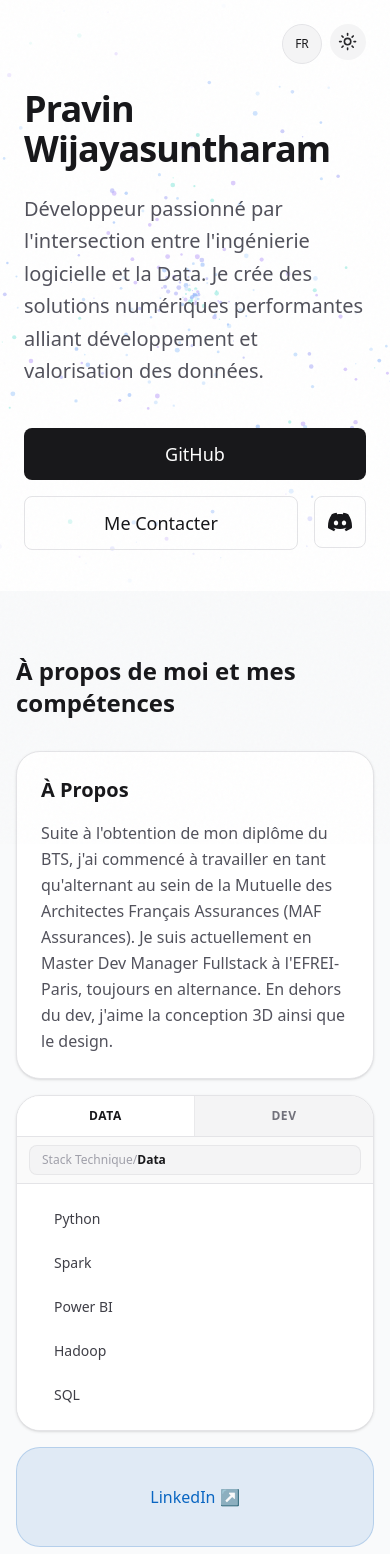
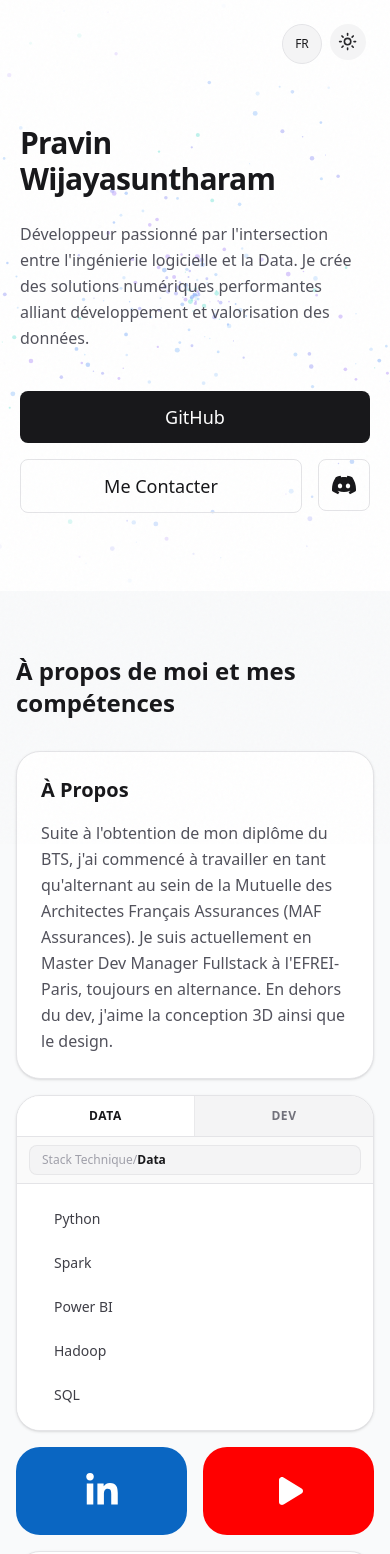
Before and after one commit to pravinwijay/portfolio-antigravity, a Next.js app: page / in a window 390 px wide. Shown: the top 1554 px of the page. Built offline with nearby package versions, Linux system fonts and the light colour scheme.

Commit message:
feat: responsive layout fixes, icon-only LinkedIn/YouTube buttons

```diff
--- a/src/app/globals.css
+++ b/src/app/globals.css
@@ -35,4 +35,25 @@ body {
 
 html {
   scroll-behavior: smooth;
+  -webkit-text-size-adjust: 100%;
+  text-size-adjust: 100%;
 }
+
+/* Prevent horizontal shifting on any screen (clip keeps position: sticky working) */
+html,
+body {
+  max-width: 100%;
+  overflow-x: clip;
+}
+
+body {
+  min-height: 100dvh;
+  overflow-wrap: break-word;
+}
+
+img,
+svg,
+video,
+canvas {
+  max-width: 100%;
+}
--- a/src/app/layout.tsx
+++ b/src/app/layout.tsx
@@ -1,4 +1,4 @@
-import type { Metadata } from "next";
+import type { Metadata, Viewport } from "next";
 import { Geist, Geist_Mono } from "next/font/google";
 import "./globals.css";
 import { Providers } from "@/app/providers";
@@ -23,6 +23,11 @@ export const metadata: Metadata = {
 
 
 
+export const viewport: Viewport = {
+  width: "device-width",
+  initialScale: 1,
+};
+
 export default function RootLayout({
   children,
 }: Readonly<{
--- a/src/components/sections/FeatureShowcase.tsx
+++ b/src/components/sections/FeatureShowcase.tsx
@@ -77,9 +77,9 @@ export function FeatureShowcase() {
     return (
         <section
             ref={containerRef}
-            className={`relative ${filteredProjects.length > 1 ? 'lg:h-[300vh]' : 'lg:min-h-screen'} bg-white dark:bg-black py-20 lg:py-0`}
+            className={`relative ${filteredProjects.length > 1 ? 'lg:h-[300vh]' : 'lg:min-h-dvh'} bg-white dark:bg-black py-20 lg:py-0`}
         >
-            <div className="lg:sticky lg:top-0 lg:h-screen lg:overflow-hidden flex flex-col lg:items-center">
+            <div className="lg:sticky lg:top-0 lg:h-dvh lg:overflow-hidden flex flex-col lg:items-center">
 
                 {/* Right Column: Preview (Absolute positioned to right for cut-off effect) */}
                 <div className="hidden lg:block absolute top-1/2 right-0 -translate-y-1/2 w-[60vw] h-[70vh] z-0">
--- a/src/components/sections/Hero.tsx
+++ b/src/components/sections/Hero.tsx
@@ -9,7 +9,7 @@ export function Hero() {
     const { t } = useLanguage()
 
     return (
-        <section className="h-[70vh] flex flex-col justify-center px-6 lg:px-24 pt-32 pb-20 relative z-10 overflow-hidden">
+        <section className="min-h-[70svh] flex flex-col justify-center px-5 sm:px-6 lg:px-24 pt-28 sm:pt-32 pb-16 sm:pb-20 relative z-10 overflow-hidden">
             <div className="absolute inset-0 z-0 opacity-50 dark:opacity-80 pointer-events-none">
                 <ParticleGalaxy />
             </div>
@@ -20,10 +20,10 @@ export function Hero() {
                 transition={{ duration: 0.8, ease: "easeOut" }}
                 className="space-y-6 max-w-4xl relative z-10"
             >
-                <h1 className="text-4xl sm:text-5xl md:text-6xl lg:text-7xl xl:text-8xl font-bold tracking-tight text-zinc-900 dark:text-white/90 transition-colors">
+                <h1 className="text-[1.65rem] min-[380px]:text-3xl sm:text-5xl md:text-6xl lg:text-7xl xl:text-8xl font-bold tracking-tight text-zinc-900 dark:text-white/90 transition-colors break-words">
                     {t('hero.title1')} <br className="hidden md:block" /> {t('hero.title2')}
                 </h1>
-                <p className="text-xl md:text-2xl text-zinc-600 dark:text-white/60 max-w-2xl leading-relaxed transition-colors">
+                <p className="text-base sm:text-xl md:text-2xl text-zinc-600 dark:text-white/60 max-w-2xl leading-relaxed transition-colors">
                     {t('hero.subtitle')}
                 </p>
 
--- a/src/components/ui/BentoGrid.tsx
+++ b/src/components/ui/BentoGrid.tsx
@@ -5,7 +5,7 @@ import { motion, AnimatePresence } from 'framer-motion'
 import { Briefcase, GraduationCap, ChevronDown } from 'lucide-react'
 import { SiCarrefour, SiReact, SiAngular, SiPython, SiApachespark, SiApachehadoop } from 'react-icons/si'
 import { DiMsqlServer } from 'react-icons/di'
-import { FaUtensils } from 'react-icons/fa6'
+import { FaUtensils, FaLinkedinIn, FaPlay } from 'react-icons/fa6'
 import { TbBrandCSharp, TbSql } from 'react-icons/tb'
 import { useLanguage } from '../../context/LanguageContext'
 import { getImagePath } from '../../utils/basePath'
@@ -267,11 +267,11 @@ export function BentoGrid() {
                 initial="hidden"
                 whileInView="show"
                 viewport={{ once: true }}
-                className="grid grid-cols-1 md:grid-cols-4 gap-4 auto-rows-auto"
+                className="grid grid-cols-1 md:grid-cols-2 lg:grid-cols-4 gap-4 auto-rows-auto"
             >
 
                 {/* About Block - Large */}
-                <motion.div variants={item} className="md:col-span-2 md:row-span-2 bg-white dark:bg-zinc-900 rounded-3xl p-6 md:p-8 border border-zinc-200 dark:border-white/5 relative overflow-hidden group shadow-sm dark:shadow-none transition-colors min-h-0 md:min-h-[300px]">
+                <motion.div variants={item} className="md:col-span-2 lg:row-span-2 min-w-0 bg-white dark:bg-zinc-900 rounded-3xl p-6 md:p-8 border border-zinc-200 dark:border-white/5 relative overflow-hidden group shadow-sm dark:shadow-none transition-colors min-h-0 lg:min-h-[300px]">
                     <div className="absolute inset-0 bg-gradient-to-br from-indigo-500/10 to-purple-500/10 opacity-0 group-hover:opacity-100 transition-opacity duration-500" />
                     <h3 className="text-xl md:text-2xl font-semibold text-zinc-900 dark:text-white mb-4">{t('about.aboutTitle')}</h3>
                     <p className="text-zinc-600 dark:text-zinc-400 leading-relaxed text-base md:text-lg">
@@ -280,7 +280,7 @@ export function BentoGrid() {
                 </motion.div>
 
                 {/* Tech Stack - Vertical (Browser Window style) */}
-                <motion.div variants={item} className="md:col-span-1 md:row-span-2 bg-white dark:bg-zinc-900 rounded-3xl border border-zinc-200 dark:border-white/5 flex flex-col shadow-sm dark:shadow-none transition-colors min-h-0 md:min-h-[300px] overflow-hidden">
+                <motion.div variants={item} className="md:col-span-1 lg:col-span-1 lg:row-span-2 min-w-0 bg-white dark:bg-zinc-900 rounded-3xl border border-zinc-200 dark:border-white/5 flex flex-col shadow-sm dark:shadow-none transition-colors min-h-0 lg:min-h-[300px] overflow-hidden">
                     {/* Browser Tabs (Full width of the card, no 3 dots) */}
                     <div className="grid grid-cols-2 w-full bg-zinc-100 dark:bg-zinc-800/80 border-b border-zinc-200 dark:border-white/10">
                         <button
@@ -342,27 +342,29 @@ export function BentoGrid() {
                     </div>
                 </motion.div>
 
-                {/* Socials / Links - Horizontal */}
-                <div className="md:col-span-1 md:row-span-2 flex flex-col gap-4">
-                    <motion.div variants={item} className="flex-1 min-h-[100px]">
+                {/* Socials / Links */}
+                <div className="md:col-span-1 lg:col-span-1 lg:row-span-2 flex flex-row md:flex-col gap-4 min-w-0">
+                    <motion.div variants={item} className="flex-1 min-h-[88px] md:min-h-[100px] min-w-0">
                         <a
                             href="https://www.linkedin.com/in/pravinwijay/"
                             target="_blank"
                             rel="noopener noreferrer"
-                            className="w-full h-full bg-[#0A66C2]/10 dark:bg-[#0A66C2]/15 border border-[#0A66C2]/20 dark:border-[#0A66C2]/30 rounded-3xl p-4 md:p-6 flex items-center justify-center hover:bg-[#0A66C2] dark:hover:bg-[#0A66C2] transition-all duration-300 hover:scale-[1.03] hover:-translate-y-0.5 active:scale-[0.98] hover:shadow-md cursor-pointer text-[#0A66C2] dark:text-[#389cf7] hover:text-white dark:hover:text-white font-medium hover:font-bold text-base md:text-lg gap-1.5"
+                            aria-label="LinkedIn"
+                            className="w-full h-full bg-[#0A66C2] rounded-3xl p-4 md:p-6 flex items-center justify-center transition-all duration-300 hover:scale-[1.03] hover:-translate-y-0.5 active:scale-[0.98] hover:shadow-lg cursor-pointer text-white"
                         >
-                            LinkedIn ↗
+                            <FaLinkedinIn className="w-9 h-9 md:w-11 md:h-11" />
                         </a>
                     </motion.div>
 
-                    <motion.div variants={item} className="flex-1 min-h-[100px]">
+                    <motion.div variants={item} className="flex-1 min-h-[88px] md:min-h-[100px] min-w-0">
                         <a
                             href="https://youtu.be/oyWMgTLmzTI?si=eSprUxaP037e3agb"
                             target="_blank"
                             rel="noopener noreferrer"
-                            className="w-full h-full bg-[#FF0000]/10 dark:bg-[#FF0000]/15 border border-[#FF0000]/20 dark:border-[#FF0000]/30 rounded-3xl p-4 md:p-6 flex items-center justify-center hover:bg-[#FF0000] dark:hover:bg-[#FF0000] transition-all duration-300 hover:scale-[1.03] hover:-translate-y-0.5 active:scale-[0.98] hover:shadow-md cursor-pointer text-[#FF0000] dark:text-[#ff4d4d] hover:text-white dark:hover:text-white font-medium hover:font-bold text-base md:text-lg gap-1.5"
+                            aria-label="YouTube"
+                            className="w-full h-full bg-[#FF0000] rounded-3xl p-4 md:p-6 flex items-center justify-center transition-all duration-300 hover:scale-[1.03] hover:-translate-y-0.5 active:scale-[0.98] hover:shadow-lg cursor-pointer text-white"
                         >
-                            YouTube ↗
+                            <FaPlay className="w-8 h-8 md:w-10 md:h-10 translate-x-0.5" />
                         </a>
                     </motion.div>
                 </div>
```
